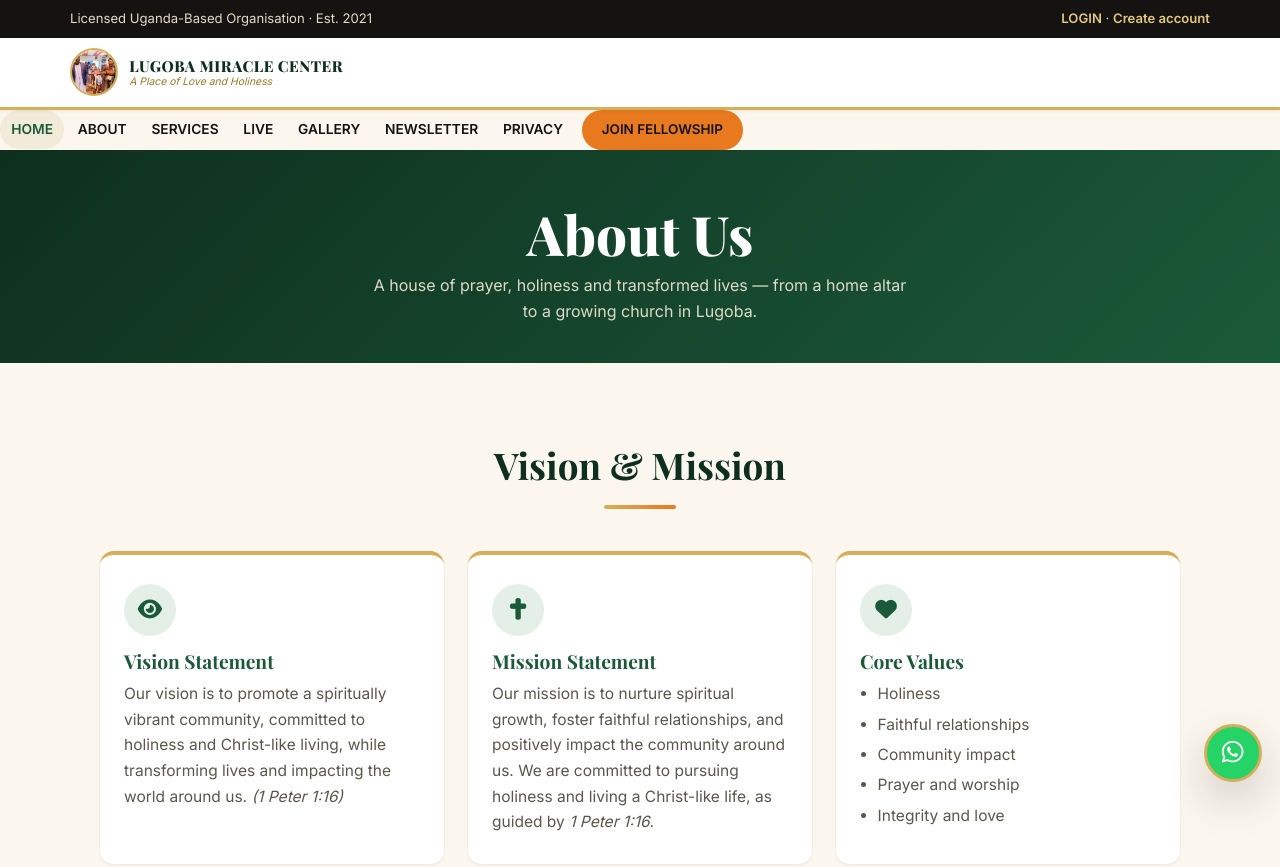
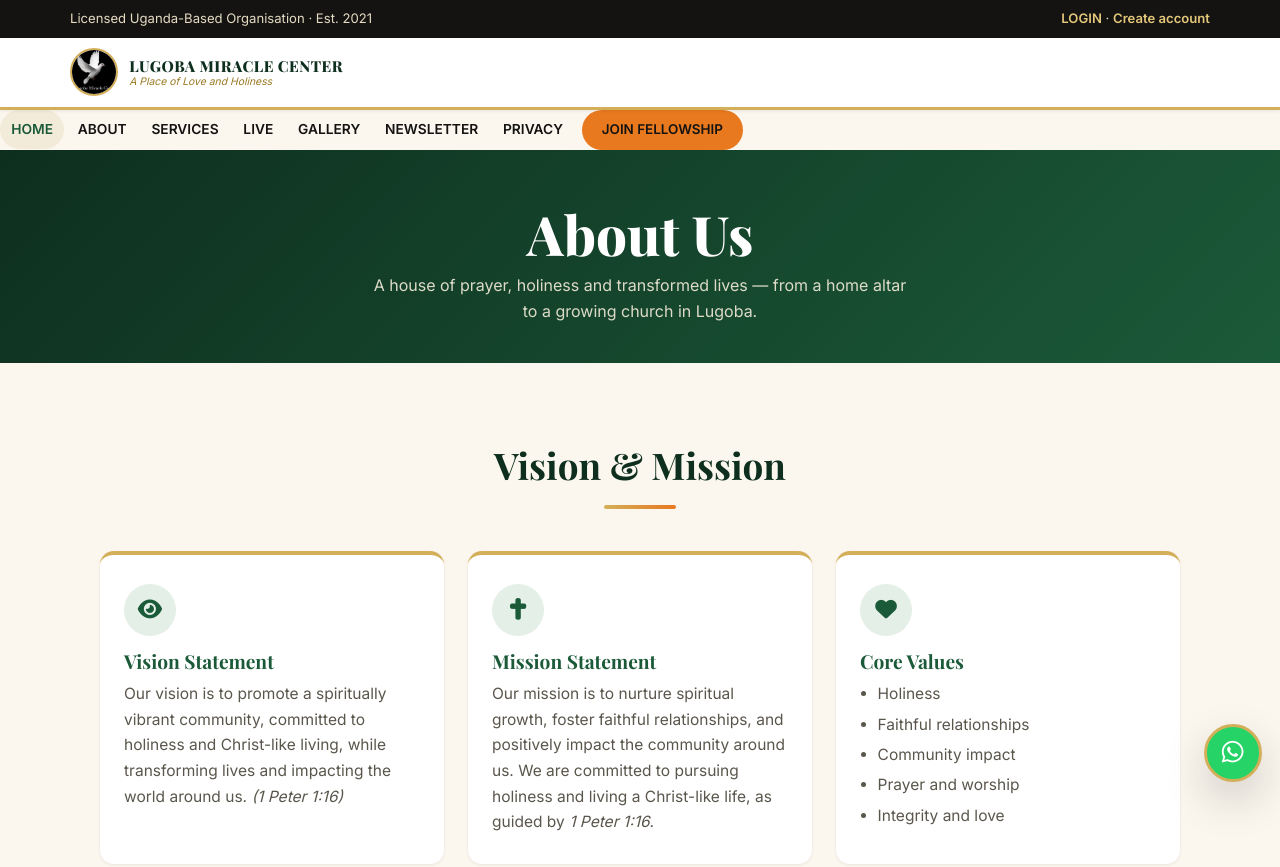
Before and after one commit to churchlugobamiraclecenter-arch/miracle, a plain HTML site: page about.html in a window 1280 px wide. Shown: the top 867 px of the page. Drawn offline with nearby package versions, Linux system fonts and the light colour scheme; no server answers; a web font is replaced by a local one.

Commit message:
Update about.html

```diff
--- a/about.html
+++ b/about.html
@@ -25,7 +25,7 @@
 <header class="site-header">
   <div class="container">
     <a class="brand" href="index.html" aria-label="Lugoba Miracle Center Church">
-      <img src="images/pastors-service.jpg" alt="Church" width="48" height="48">
+      <img src="IMG_7558.jpeg" alt="Church" width="48" height="48">
       <span class="brand-text">
         <span class="brand-name">Lugoba Miracle Center</span>
         <span class="brand-tag">A Place of Love and Holiness</span>
```
